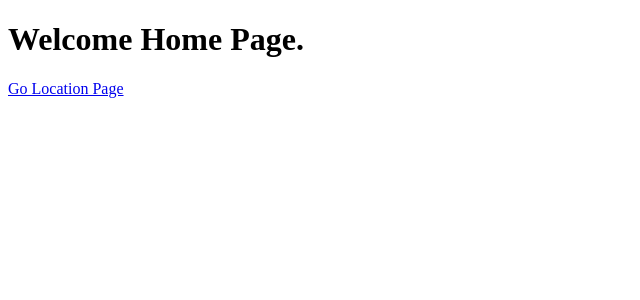
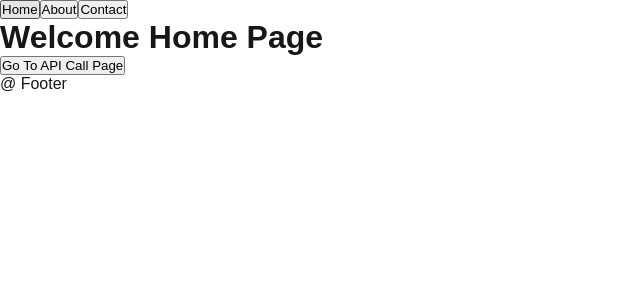
Before and after one commit to Yugal2003/NextJS_Routing, a Next.js app: page / in a window 1280 px wide. Shown: the top 300 px of the page, without its empty margins (0-640 px from the left). Built offline with nearby package versions, Linux system fonts and the light colour scheme.

Commit message:
Fourth commit

```diff
--- a/Summray.tsx
+++ b/Summray.tsx
@@ -24,3 +24,7 @@
 
 //1.<Link href="/about"><button>About Page</button></Link>: Navigates to the About page.
 //2.<Link href="/contact"><button>Contact Page</button></Link>: Navigates to the Contact page.
+
+
+
+// when you have use an react state management(useState,useEffect),events(onclick) inside an nextjs project so first write an 'use client' at the top of the screen for particular page.js file
--- a/app/CatchAllSegmentsOfRouteNextJS/[...segments]/page.js
+++ b/app/CatchAllSegmentsOfRouteNextJS/[...segments]/page.js
@@ -20,7 +20,7 @@ const segments = ({params}) =>{
                 })
             }
             <Link href='/'><button>Back To Home Page</button></Link><br></br><br></br>
-            <Link href='/CatchAllSegmentsOfRouteNextJS'><button>Goback To Catch All Segments Page</button></Link>
+            <Link href='/CatchAllSegmentsOfRouteNextJS'><button>Go Back To Catch All Segments Page</button></Link>
         </div>
     )
 }
--- a/app/CatchAllSegmentsOfRouteNextJS/page.js
+++ b/app/CatchAllSegmentsOfRouteNextJS/page.js
@@ -9,6 +9,7 @@ const CatchAllSegmentsOfRouteNextJS = () =>{
         <div>
             <h1>Welcome To CatchAllSegments Page</h1>
             <Link href='/'><button>Back To Home Page</button></Link>
+            <Link href='/CatchAllSegmentsOfRouteNextJS/segments'><button>Go Segments Route Page</button></Link>
         </div>
     )
 }
--- a/app/layout.js
+++ b/app/layout.js
@@ -1,42 +1,42 @@
 //NOTE => first go to summary.tsx file
 
-// import './globals.css';
-// import Link from 'next/link';
+import './globals.css';
+import Link from 'next/link';
 
-// const Layout = ({ children }) => {
-//   return (
-//     <html lang="en">
-//       <body>
-//             <Link href="/"><button>Home</button></Link>
-//             <Link href="/about"><button>About</button></Link>
-//             <Link href="/Contact"><button>Contact</button></Link>
-//             {children}
-//             <footer>@ Footer</footer>
-//       </body>
-//     </html>
-//   );
-// };
+const Layout = ({ children }) => {
+  return (
+    <html lang="en">
+      <body>
+            <Link href="/"><button>Home</button></Link>
+            <Link href="/about"><button>About</button></Link>
+            <Link href="/Contact"><button>Contact</button></Link>
+            {children}
+            <footer>@ Footer</footer>
+      </body>
+    </html>
+  );
+};
 
-// export default Layout;
+export default Layout;
 
 
 
 
 // nextjs script tag start
 
-'use client'
+// 'use client'
 
-const RootLayout = ({children}) => {
-  return (
-    <html lang="en">
-      <body>
-        {children}
-      </body>
-    </html>
-  );
-}
+// const RootLayout = ({children}) => {
+//   return (
+//     <html lang="en">
+//       <body>
+//         {children}
+//       </body>
+//     </html>
+//   );
+// }
 
-export default RootLayout
+// export default RootLayout
 
 
 // nextjs script tag end
--- a/app/page.js
+++ b/app/page.js
@@ -90,17 +90,17 @@
 
 // fetch api for server side start
 
-// import Link from 'next/link';
-// const Home = () => {
-//   return (
-//     <div>
-//       <h1>Welcome Home Page</h1>
-//       <Link href='/ApiCall'><button>Go To API Call Page</button></Link>
-//     </div>
-//   );
-// };
+import Link from 'next/link';
+const Home = () => {
+  return (
+    <div>
+      <h1>Welcome Home Page</h1>
+      <Link href='/ApiCall'><button>Go To API Call Page</button></Link>
+    </div>
+  );
+};
 
-// export default Home;
+export default Home;
 
 // fetch api for server side start
 
@@ -119,18 +119,18 @@
 
 
 
-import Link from "next/link";
+// import Link from "next/link";
 
-const Home = () => {
-  return (
-    <div>
-        <h1>Welcome Home Page.</h1>
-        <Link href='/scriptcompo'>Go Location Page</Link>
-    </div>
-  );
-}
+// const Home = () => {
+//   return (
+//     <div>
+//         <h1>Welcome Home Page.</h1>
+//         <Link href='/scriptcompo'>Go Location Page</Link>
+//     </div>
+//   );
+// }
 
 
-export default Home;
+// export default Home;
 
 // nextjs script tag end
```
